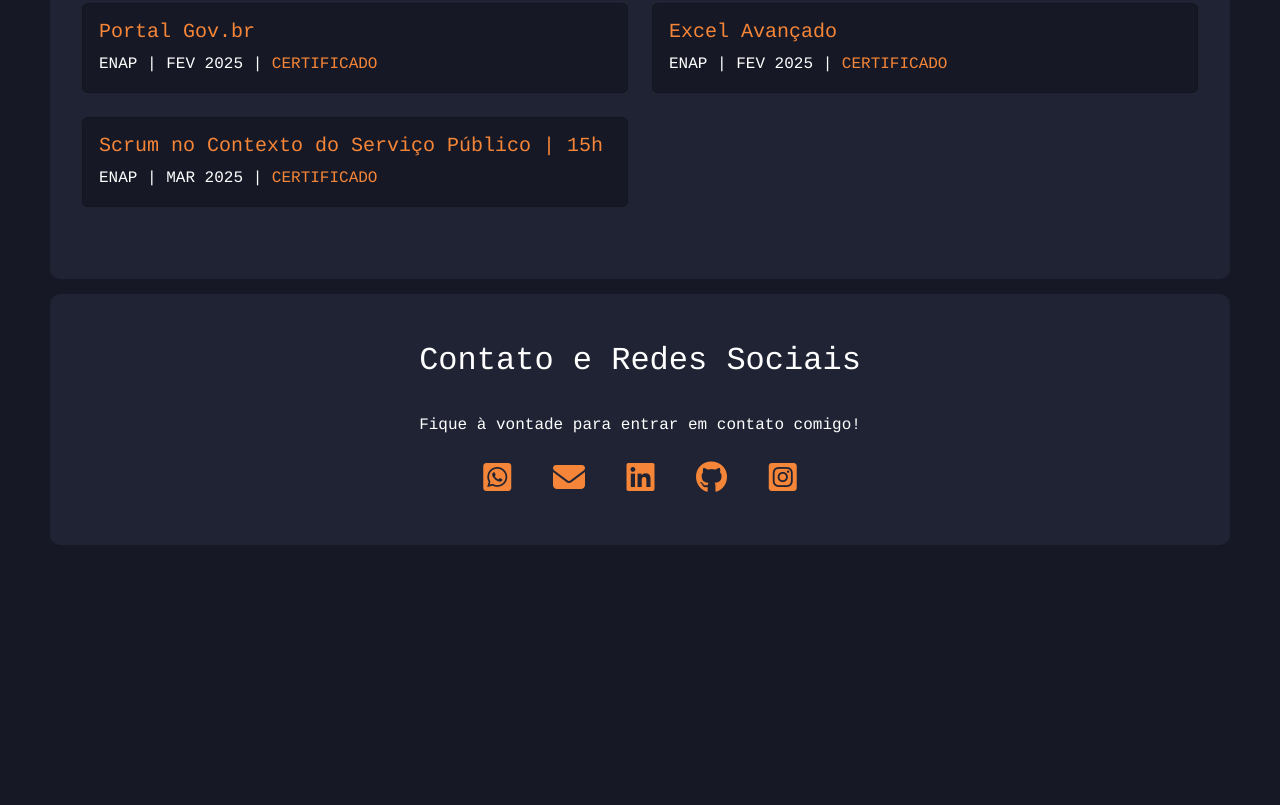
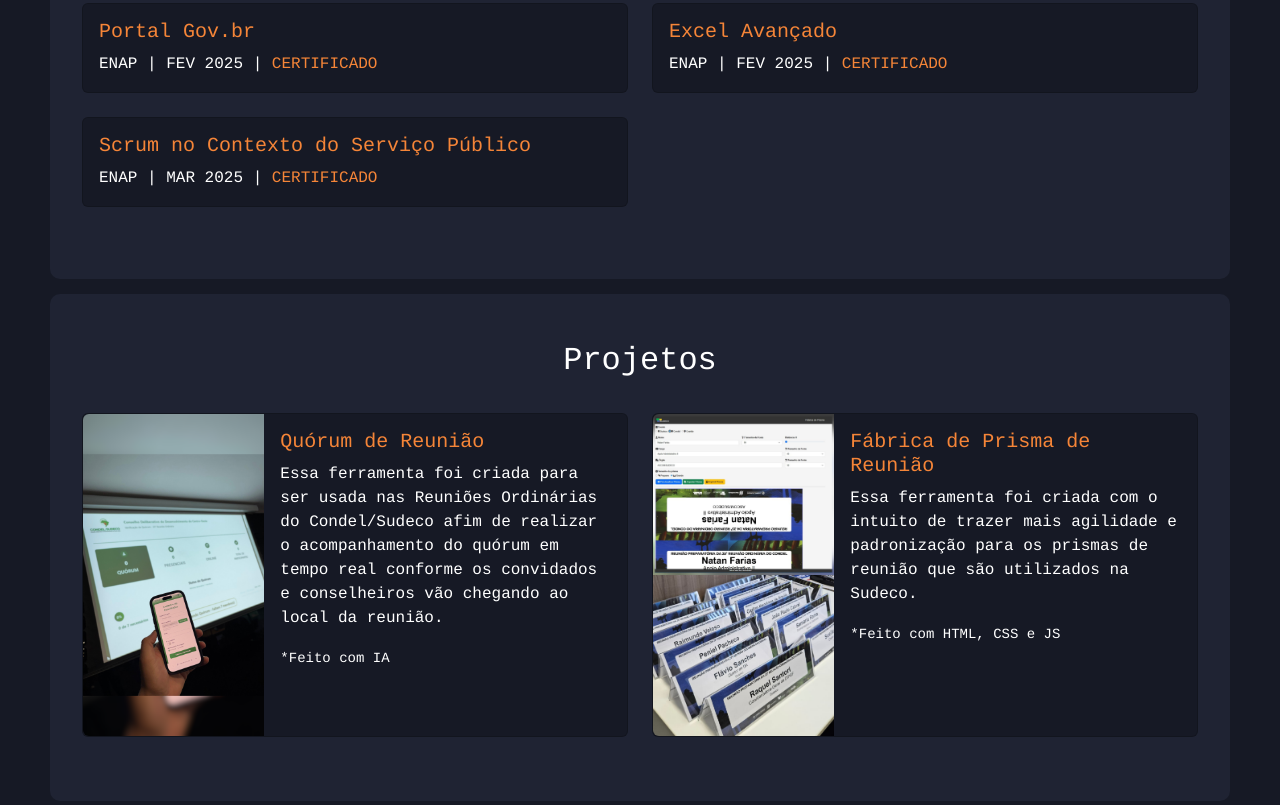
Before and after one commit to Natanzin/Natanzin, a plain HTML site: page index.html in a window 1280 px wide. Shown: the part 2179-2984 px from the top of the page. Before the commit the page ends 2739 px from the top, so only its background shows below. Drawn offline with nearby package versions, Linux system fonts and the light colour scheme; a web font is replaced by a local one.

Commit message:
atualização do currículo

```diff
--- a/index.html
+++ b/index.html
@@ -105,7 +105,7 @@
                                 data-bs-target="#collapse-sudeco" aria-expanded="false" aria-controls="collapse-sudeco">
                                 <div>
                                     <h4>Superintendência do Desenvolvimento do Centro-Oeste</h4>
-                                    <p>Apoio Administrativo II | Dezembro 2024 - Presente</p>
+                                    <p>Apoio Administrativo II | Dezembro 2024 - Atual</p>
                                 </div>
                             </button>
                         </h2>
@@ -140,7 +140,7 @@
                                 aria-controls="collapse-base-genetica">
                                 <div>
                                     <h4>Base Genética Inseminação Artificial</h4>
-                                    <p>Auxiliar Financeira | Julho 2021 - Dezembro 2023</p>
+                                    <p>Auxiliar Financeira | Julho 2021 - Dezembro 2024</p>
                                 </div>
                             </button>
                         </h2>
@@ -259,7 +259,9 @@
                         <div class="card mb-4">
                             <div class="card-body">
                                 <h5 class="card-title">Introdução à Lei Brasileira de Proteção de Dados Pessoais</h5>
-                                <p class="card-text">ENAP | JUL 2020 | <a class="cert-link" href="./assets/docs/certificados/introducao_a_lei_brasileira_de_protecao_de_dados_pessoais_turma_jul2020_certificado.pdf">Certificado</a></p>
+                                <p class="card-text">ENAP | JUL 2020 | <a class="cert-link"
+                                        href="./assets/docs/certificados/introducao_a_lei_brasileira_de_protecao_de_dados_pessoais_turma_jul2020_certificado.pdf">Certificado</a>
+                                </p>
                             </div>
                         </div>
                     </div>
@@ -267,7 +269,9 @@
                         <div class="card mb-4">
                             <div class="card-body">
                                 <h5 class="card-title">SEI Usar 4.0</h5>
-                                <p class="card-text">ENAP | OUT 2024 | <a href="./assets/docs/certificados/sei_usar_40_turma_out2024_certificado.pdf" class="cert-link">certificado</a></p>
+                                <p class="card-text">ENAP | OUT 2024 | <a
+                                        href="./assets/docs/certificados/sei_usar_40_turma_out2024_certificado.pdf"
+                                        class="cert-link">certificado</a></p>
                             </div>
                         </div>
                     </div>
@@ -275,7 +279,9 @@
                         <div class="card mb-4">
                             <div class="card-body">
                                 <h5 class="card-title">Nova Lei de Licitações: Visão Geral</h5>
-                                <p class="card-text">ENAP | NOV 2024 | <a href="./assets/docs/certificados/nova_lei_de_licitacoes_visao_geral_turma_nov2024_certificado.pdf" class="cert-link">certificado</a></p>
+                                <p class="card-text">ENAP | NOV 2024 | <a
+                                        href="./assets/docs/certificados/nova_lei_de_licitacoes_visao_geral_turma_nov2024_certificado.pdf"
+                                        class="cert-link">certificado</a></p>
                             </div>
                         </div>
                     </div>
@@ -283,7 +289,9 @@
                         <div class="card mb-4">
                             <div class="card-body">
                                 <h5 class="card-title">SCDP - Solicitação do Afastamento a Serviço</h5>
-                                <p class="card-text">ENAP | DEZ 2024 | <a href="./assets/docs/certificados/scdp_solicitacao_do_afastamento_a_servico_turma_dez2024_certificado.pdf" class="cert-link">certificado</a></p>
+                                <p class="card-text">ENAP | DEZ 2024 | <a
+                                        href="./assets/docs/certificados/scdp_solicitacao_do_afastamento_a_servico_turma_dez2024_certificado.pdf"
+                                        class="cert-link">certificado</a></p>
                             </div>
                         </div>
                     </div>
@@ -291,7 +299,9 @@
                         <div class="card mb-4">
                             <div class="card-body">
                                 <h5 class="card-title">Princípios do Design Thinking e Inovações em Governo</h5>
-                                <p class="card-text">ENAP | JAN 2025 | <a href="./assets/docs/certificados/principios_do_design_thinking_e_inovacao_em_governo_turma_jan2025_certificado.pdf" class="cert-link">certificado</a></p>
+                                <p class="card-text">ENAP | JAN 2025 | <a
+                                        href="./assets/docs/certificados/principios_do_design_thinking_e_inovacao_em_governo_turma_jan2025_certificado.pdf"
+                                        class="cert-link">certificado</a></p>
                             </div>
                         </div>
                     </div>
@@ -299,7 +309,9 @@
                         <div class="card mb-4">
                             <div class="card-body">
                                 <h5 class="card-title">Redação Oficial e Noçoes de SEI e suas aplicações</h5>
-                                <p class="card-text">ENAP | JAN 2025 | <a href="./assets/docs/certificados/redacao_oficial_e_nocoes_de_sei_e_suas_aplicacoes_turma_jan2025_certificado.pdf" class="cert-link">certificado</a></p>
+                                <p class="card-text">ENAP | JAN 2025 | <a
+                                        href="./assets/docs/certificados/redacao_oficial_e_nocoes_de_sei_e_suas_aplicacoes_turma_jan2025_certificado.pdf"
+                                        class="cert-link">certificado</a></p>
                             </div>
                         </div>
                     </div>
@@ -307,7 +319,9 @@
                         <div class="card mb-4">
                             <div class="card-body">
                                 <h5 class="card-title">Portal Gov.br</h5>
-                                <p class="card-text">ENAP | FEV 2025 | <a href="./assets/docs/certificados/portal_govbr_turma_fev2025_certificado.pdf" class="cert-link">certificado</a></p>
+                                <p class="card-text">ENAP | FEV 2025 | <a
+                                        href="./assets/docs/certificados/portal_govbr_turma_fev2025_certificado.pdf"
+                                        class="cert-link">certificado</a></p>
                             </div>
                         </div>
                     </div>
@@ -315,15 +329,64 @@
                         <div class="card mb-4">
                             <div class="card-body">
                                 <h5 class="card-title">Excel Avançado</h5>
-                                <p class="card-text">ENAP | FEV 2025 | <a href="./assets/docs/certificados/excel_avancado_turma_fev2025_certificado.pdf" class="cert-link">certificado</a></p>
+                                <p class="card-text">ENAP | FEV 2025 | <a
+                                        href="./assets/docs/certificados/excel_avancado_turma_fev2025_certificado.pdf"
+                                        class="cert-link">certificado</a></p>
                             </div>
                         </div>
                     </div>
                     <div class="col-md-6">
                         <div class="card mb-4">
                             <div class="card-body">
-                                <h5 class="card-title">Scrum no Contexto do Serviço Público | 15h</h5>
-                                <p class="card-text">ENAP | MAR 2025 | <a href="./assets/docs/certificados/scrum_no_contexto_do_servico_publico_turma_mar2025_certificado.pdf" class="cert-link">certificado</a></p>
+                                <h5 class="card-title">Scrum no Contexto do Serviço Público</h5>
+                                <p class="card-text">ENAP | MAR 2025 | <a
+                                        href="./assets/docs/certificados/scrum_no_contexto_do_servico_publico_turma_mar2025_certificado.pdf"
+                                        class="cert-link">certificado</a></p>
+                            </div>
+                        </div>
+                    </div>
+                </div>
+            </div>
+        </section>
+
+        <section id="projetos" class="py-5">
+            <div class="container">
+                <h2 class="text-center">Projetos</h2>
+                <div class="row">
+                    <div class="col-md-6">
+                        <div class="card mb-3">
+                            <div class="row g-0">
+                                <div class="col-md-4">
+                                    <img src="./assets/photo/projects/quorum-condel.png"
+                                        class="img-fluid rounded-start" alt="...">
+                                </div>
+                                <div class="col-md-8">
+                                    <div class="card-body">
+                                        <h5 class="card-title">Quórum de Reunião</h5>
+                                        <p class="card-text">Essa ferramenta foi criada para ser usada nas Reuniões
+                                            Ordinárias do Condel/Sudeco afim de realizar o acompanhamento do quórum em
+                                            tempo real conforme os convidados e conselheiros vão chegando ao local da
+                                            reunião.</p>
+                                        <p class="card-text"><small class="text-body-primary">*Feito com IA</small></p>
+                                    </div>
+                                </div>
+                            </div>
+                        </div>
+                    </div>
+                    <div class="col-md-6">
+                        <div class="card mb-3">
+                            <div class="row g-0">
+                                <div class="col-md-4">
+                                    <img src="./assets/photo/projects/fabrica-prisma.jpeg"
+                                        class="img-fluid rounded-start" alt="...">
+                                </div>
+                                <div class="col-md-8">
+                                    <div class="card-body">
+                                        <h5 class="card-title">Fábrica de Prisma de Reunião</h5>
+                                        <p class="card-text">Essa ferramenta foi criada com o intuito de trazer mais agilidade e padronização para os prismas de reunião que são utilizados na Sudeco.</p>
+                                        <p class="card-text"><small class="text-body-primary">*Feito com HTML, CSS e JS</small></p>
+                                    </div>
+                                </div>
                             </div>
                         </div>
                     </div>
```
Also changed, not shown: assets/photo/projects/fabrica-prisma.jpeg (added), assets/photo/projects/quorum-condel.png (added).
